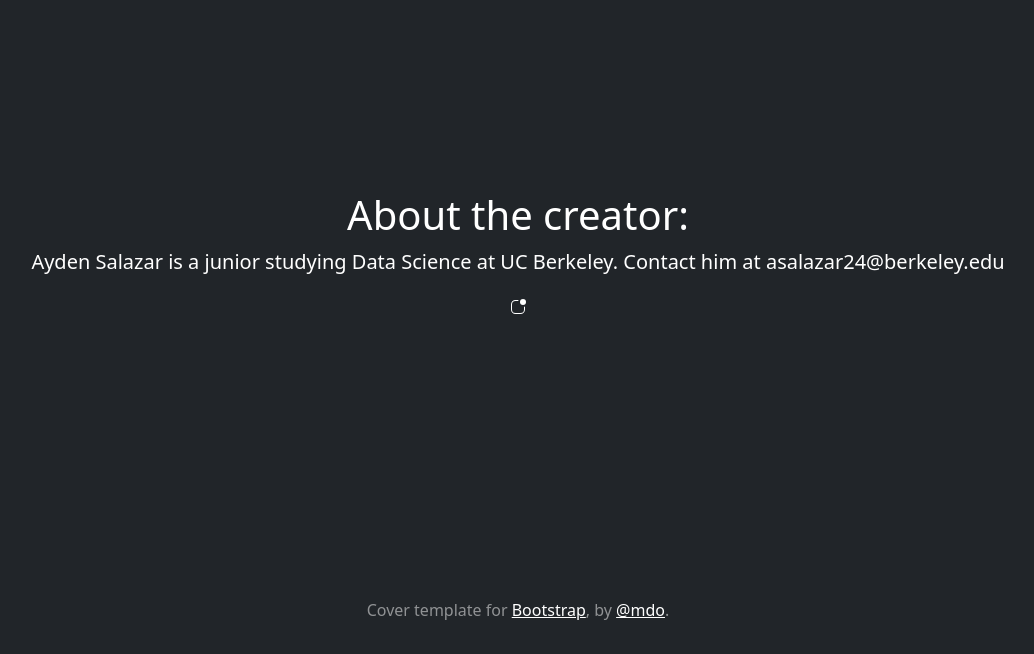
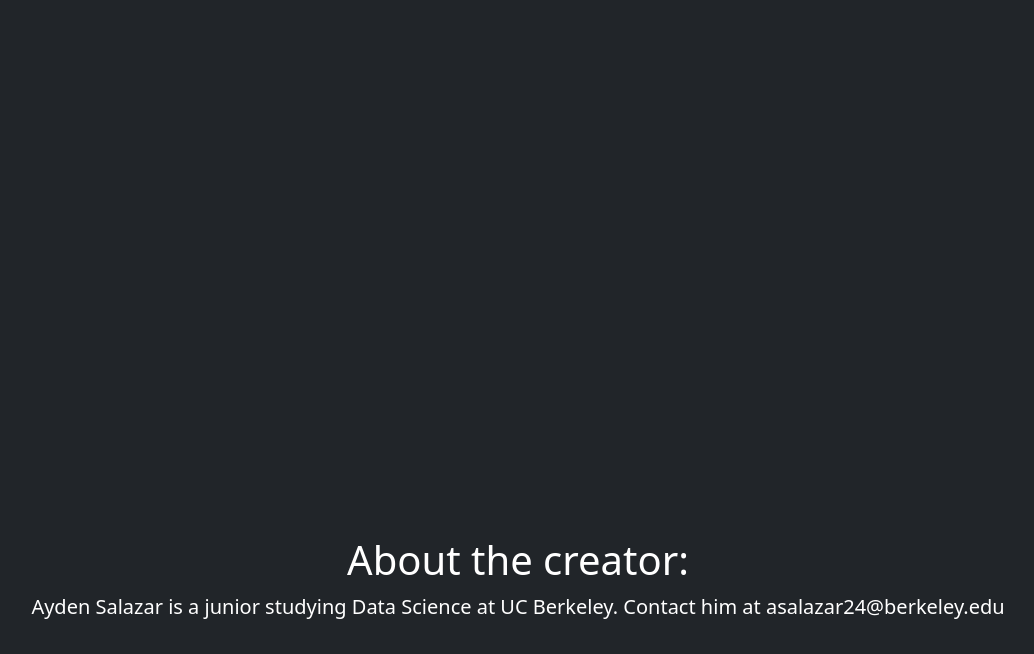
Before and after one commit to aydensalazar/crime-app, a Flask app: page /contact/ in a window 1280 px wide. Shown: the part 146-800 px from the top of the page, without its empty margins (122-1156 px from the left). Run offline with Flask 2, Linux system fonts and the light colour scheme; parts of the project's set-up code (start-up, migrations or seed data) failed here and were passed over.

```diff
--- a/app/templates/contact.html
+++ b/app/templates/contact.html
@@ -50,15 +50,13 @@
   <main class="px-3">
     <h1>About the creator:</h1>
     <p class="lead">Ayden Salazar is a junior studying Data Science at UC Berkeley. Contact him at asalazar24@berkeley.edu</p>
-
-      <svg xmlns="http://www.w3.org/2000/svg" width="16" height="16" fill="currentColor" class="bi bi-app-indicator" viewBox="0 0 16 16">
     <path d="M5.5 2A3.5 3.5 0 0 0 2 5.5v5A3.5 3.5 0 0 0 5.5 14h5a3.5 3.5 0 0 0 3.5-3.5V8a.5.5 0 0 1 1 0v2.5a4.5 4.5 0 0 1-4.5 4.5h-5A4.5 4.5 0 0 1 1 10.5v-5A4.5 4.5 0 0 1 5.5 1H8a.5.5 0 0 1 0 1H5.5z"/>
     <path d="M16 3a3 3 0 1 1-6 0 3 3 0 0 1 6 0z"/>
   </svg>
   </main>
-  <footer class="mt-auto text-white-50">
+  <!-- <footer class="mt-auto text-white-50">
     <p>Cover template for <a href="https://getbootstrap.com/" class="text-white">Bootstrap</a>, by <a href="https://twitter.com/mdo" class="text-white">@mdo</a>.</p>
-  </footer>
+  </footer> -->
 </div>
 
 
--- a/app/templates/index.html
+++ b/app/templates/index.html
@@ -64,9 +64,9 @@
   </svg>
   </main>
 
-  <footer class="mt-auto text-white-50">
+  <!-- <footer class="mt-auto text-white-50">
     <p>Cover template for <a href="https://getbootstrap.com/" class="text-white">Bootstrap</a>, by <a href="https://twitter.com/mdo" class="text-white">@mdo</a>.</p>
-  </footer>
+  </footer> -->
 </div>
 
 
```
